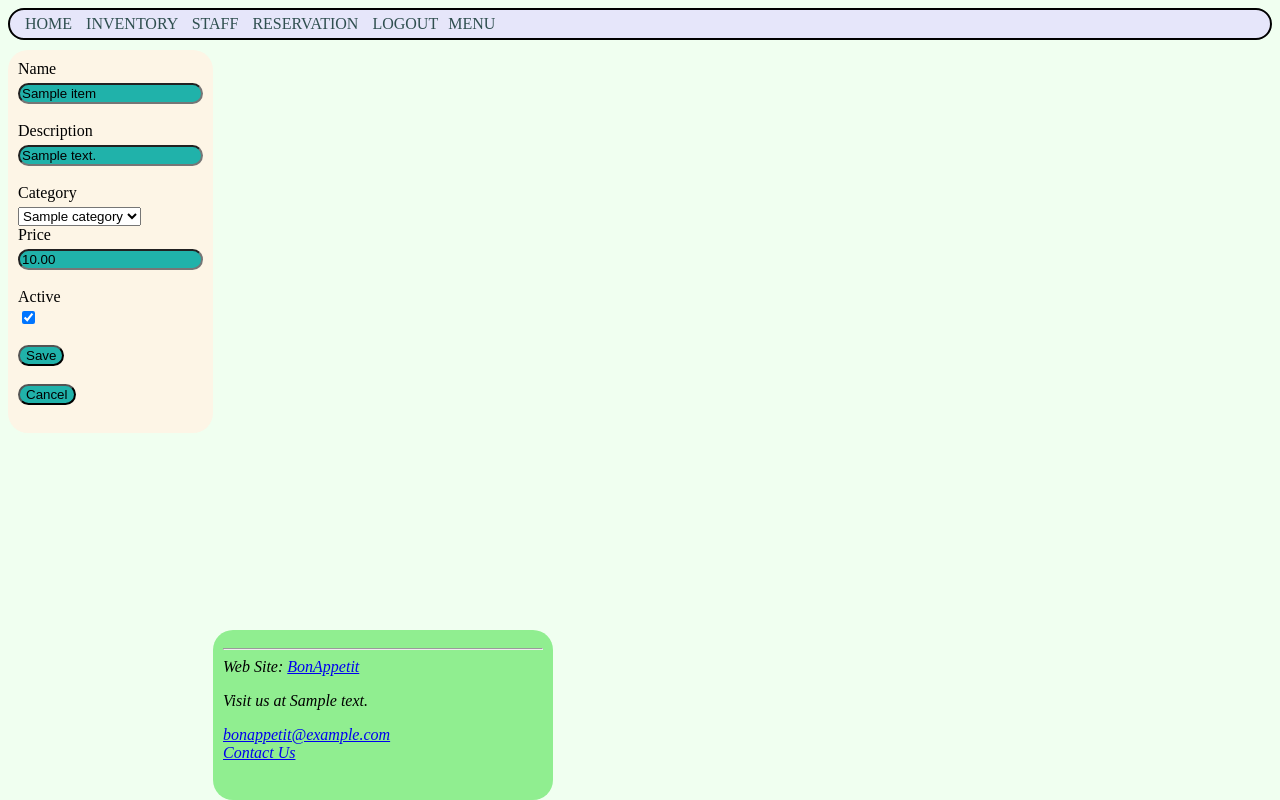
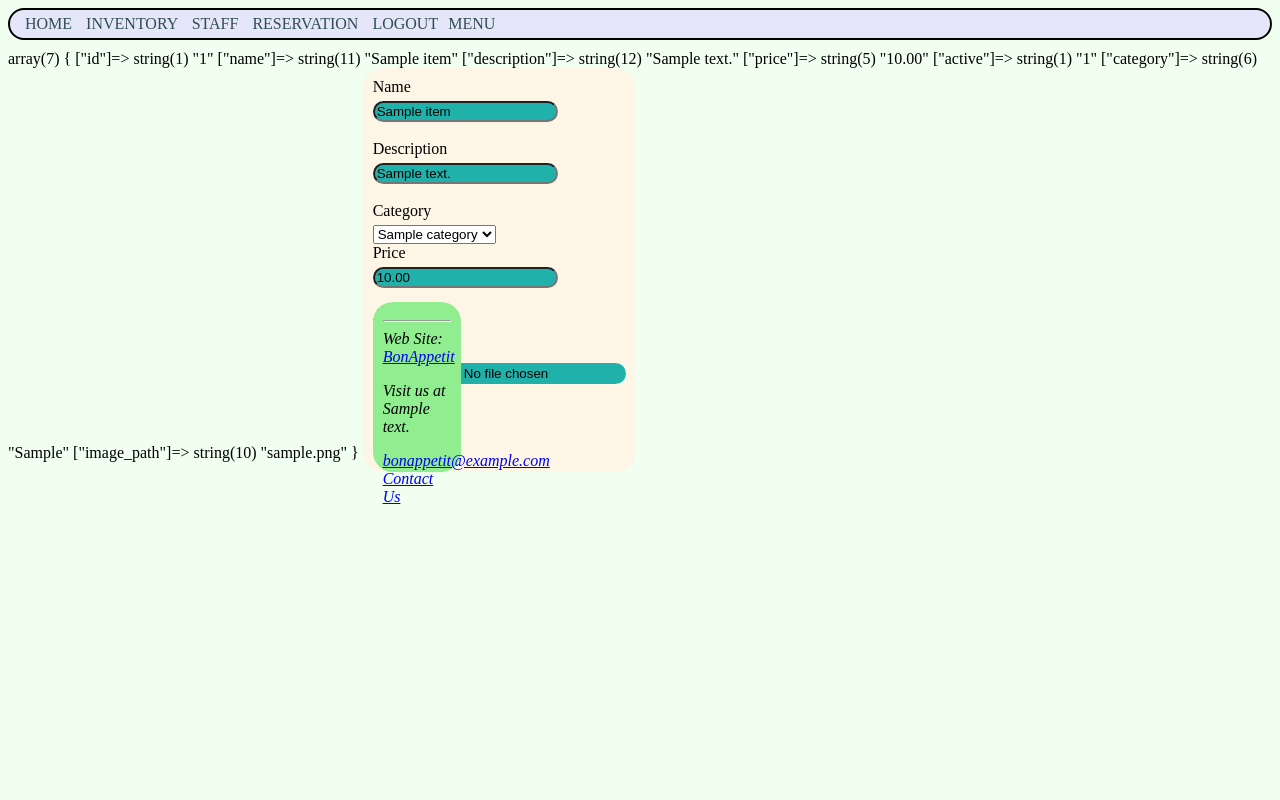
Before and after one commit to coolryan/BonAppetitRestaurantManagementSystem, a PHP site: page /editmenuitem.php/?item=1 in a window 1280 px wide. Run offline with PHP 8.4, Linux system fonts and the light colour scheme; the visitor is signed in with stand-in values (Sample User, id 1); tables that the repository leaves empty hold one stand-in row (values such as "Sample post").

Commit message:
Allow adding and editing images for menu items. Also show menu pics in menu

```diff
--- a/create_db.sql
+++ b/create_db.sql
@@ -30,6 +30,7 @@ CREATE TABLE IF NOT EXISTS menu_item (
 	price  DECIMAL(10,2) NOT NULL,
 	active TINYINT NOT NULL DEFAULT 1,
 	category varchar(50) NOT NULL,
+	image_path varchar(100),
 	UNIQUE (name),
 	FOREIGN KEY (category) REFERENCES menu_category(name)
 );
--- a/public/editmenuitem.php
+++ b/public/editmenuitem.php
@@ -12,22 +12,59 @@
 	require_once("Connect.php");
 	require_once("utils.php");
 	checkAndStartSession();
+	// phpinfo();
 
 	if (isset($_POST['name'])) {
+		var_dump($_POST);
 		$item_id = (empty($_POST['id'])) ? null : $_POST['id'];
 		$name = $_POST['name'];
 		$category = $_POST["category"];
 		$price = $_POST["price"];
 		$active = (isset($_POST["active"])) ? 1 : 0;
+		$description = $_POST["description"];
+		if(isset($_FILES["photo"])) {
+			$errors= array();
+			$file_name = $_FILES['photo']['name'];
+			$file_size =$_FILES['photo']['size'];
+			$file_tmp =$_FILES['photo']['tmp_name'];
+			$file_type=$_FILES['photo']['type'];
+			$file_ext=strtolower(end(explode('.',$_FILES['photo']['name'])));
+			echo "Found photo: ".$file_name . ". File size: ".$file_size . "<br>";
+			$extensions= array("jpeg","jpg","png");
+			if(in_array($file_ext,$extensions)=== false){
+        		$errors[]="extension not allowed, please choose a JPEG or PNG file.";
+      		}
+      		if($file_size > 2097152){
+        		$errors[]='File size must be excately 2 MB';
+    		}
+			if(empty($errors)==true){
+				$target_dir = $_SERVER['DOCUMENT_ROOT'] . "/images/menu/";
+				$target_file = $target_dir . basename($file_name);
+				$relative_path = "/images/menu/" . basename($file_name);
+				echo "Target path and file: " . $target_file;
+				move_uploaded_file($file_tmp,$target_file);
+			}else{
+				echo "Errors: " . $errors;
+				$file_name = "";
+			}
+		} else {
+			echo "No photo: ".$_FILES["photo"];
+		}
+
 
 		if($name != "" && $category != "" && $price != "") {
+
+			if(!isset($relative_path)) {
+				$relative_path = null;
+			}
+			//
 			if($item_id == null) {
-				$qry = "INSERT INTO menu_item (id, name, price, active, category) VALUES (NULL, '{$name}', {$price}, {$active}, '{$category}')";
+				$qry = "INSERT INTO menu_item (name, description, price, active, image_path, category) VALUES ('{$name}', '{$description}', {$price}, {$active}, '{$relative_path}', '{$category}')";
 			}
 			else {
-				$qry = "UPDATE menu_item SET name='{$name}', price={$price}, active={$active}, category='{$category}' WHERE id={$item_id}";
+				$qry = "UPDATE menu_item SET name='{$name}', description='{$description}', price={$price}, active={$active}, image_path='{$relative_path}', category='{$category}' WHERE id={$item_id}";
 			}
-
+			echo "Query: " . $qry;
 			$qry_result = mysqli_query($conn, $qry);
 			if($qry_result) {
 				$success = True;
@@ -44,10 +81,12 @@
 		$item_id = $_GET['item'];
 		$qry_result = mysqli_query($conn, "SELECT * FROM menu_item where id= {$item_id}");
 		$menu_item = mysqli_fetch_assoc($qry_result);
+		var_dump($menu_item);
 		$name = $menu_item["name"];
 		$description = $menu_item["description"];
 		$category = $menu_item["category"];
 		$price = $menu_item["price"];
+		$image_path = $menu_item["image_path"];
 		$active = ($menu_item["active"] >0) ? True : False;
 	} else {
 		$item_id = "";
@@ -59,7 +98,9 @@
 	}
 ?>
 
-<form action="editmenuitem.php" class="form" method="POST">
+
+<form action="editmenuitem.php" class="form" method="POST" enctype="multipart/form-data">
+	<div class="container1">
 		<input name="id" type="hidden" value="<?= $item_id; ?>">
 		<label for="name">Name</label>
 		<input type="text" name="name" value="<?= $name; ?>" autocomplete="off" required><br>
@@ -79,6 +120,7 @@
 		<input type="number" min="0.00" step="0.01" name="price" value="<?= $price; ?>" autocomplete="off" required><br>
 		<label for="active">Active</label>
 		<input type="checkbox" name="active" <?= $active ? "checked" : "" ?> /> <br>
+		<input type="file" name="photo" id="photo">
 
 	<input type="submit" name="save" value="Save"><br>
 	<input type="button" name="cancel" value="Cancel" onClick="window.location.href='/editmenu.php';"><br>
--- a/public/menu.php
+++ b/public/menu.php
@@ -42,9 +42,9 @@
 			<div class="menuItemName"><?= $menu_item["name"]; ?></div>
 			<div class="menuItemPrice"><?= $menu_item["price"]; ?></div>
 			<div class="menuItemDescription"><?= $menu_item["description"]; ?></div>
+			<img class="menuItemImage" src="<?= $menu_item["image_path"]; ?>">
 		</div>
 <?php
-			}
 		}
 
 		include_once('Footer.php');
```
Also changed, not shown: README.md (added), public/images/menu/Pizza.png (added), public/images/menu/SideKitchen_CabinetDesignIdea1.jpeg (added). Lines whose indentation alone changed are shown as unchanged.
